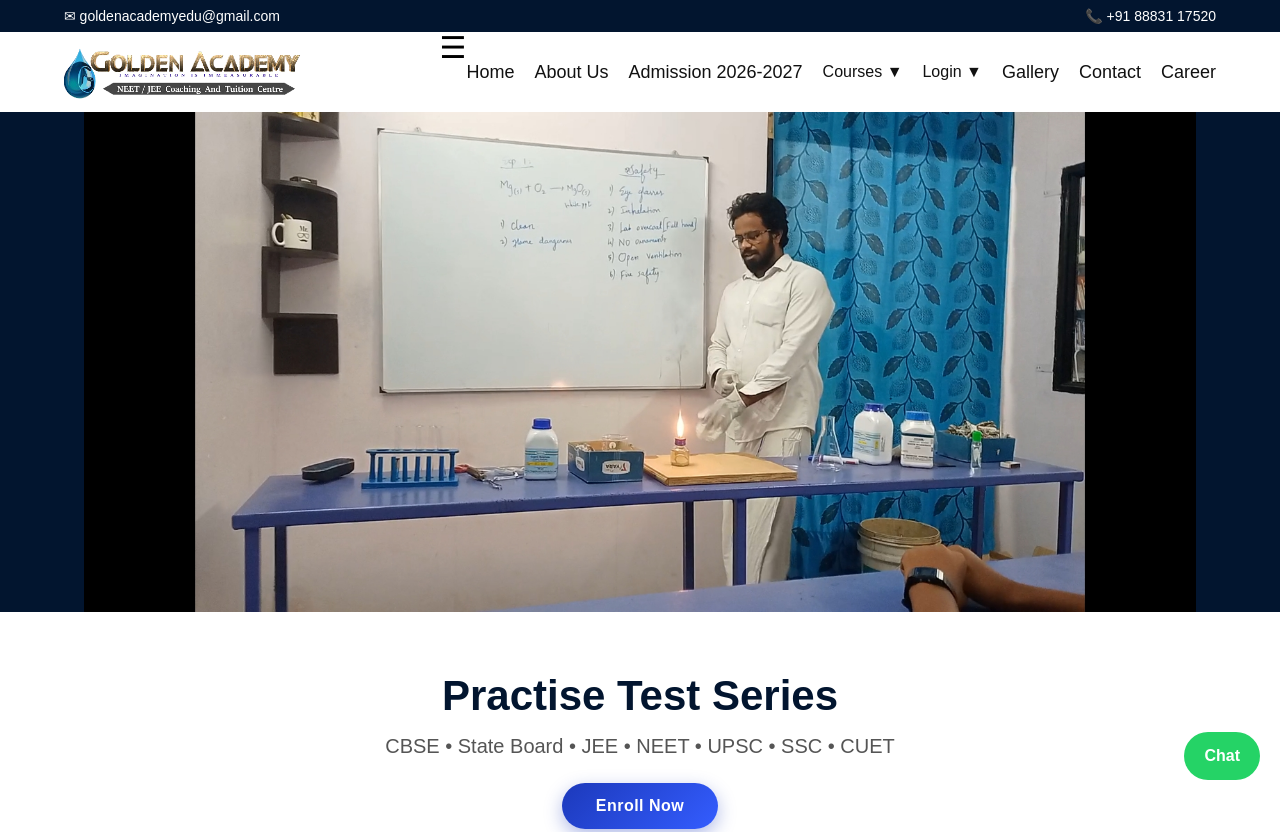
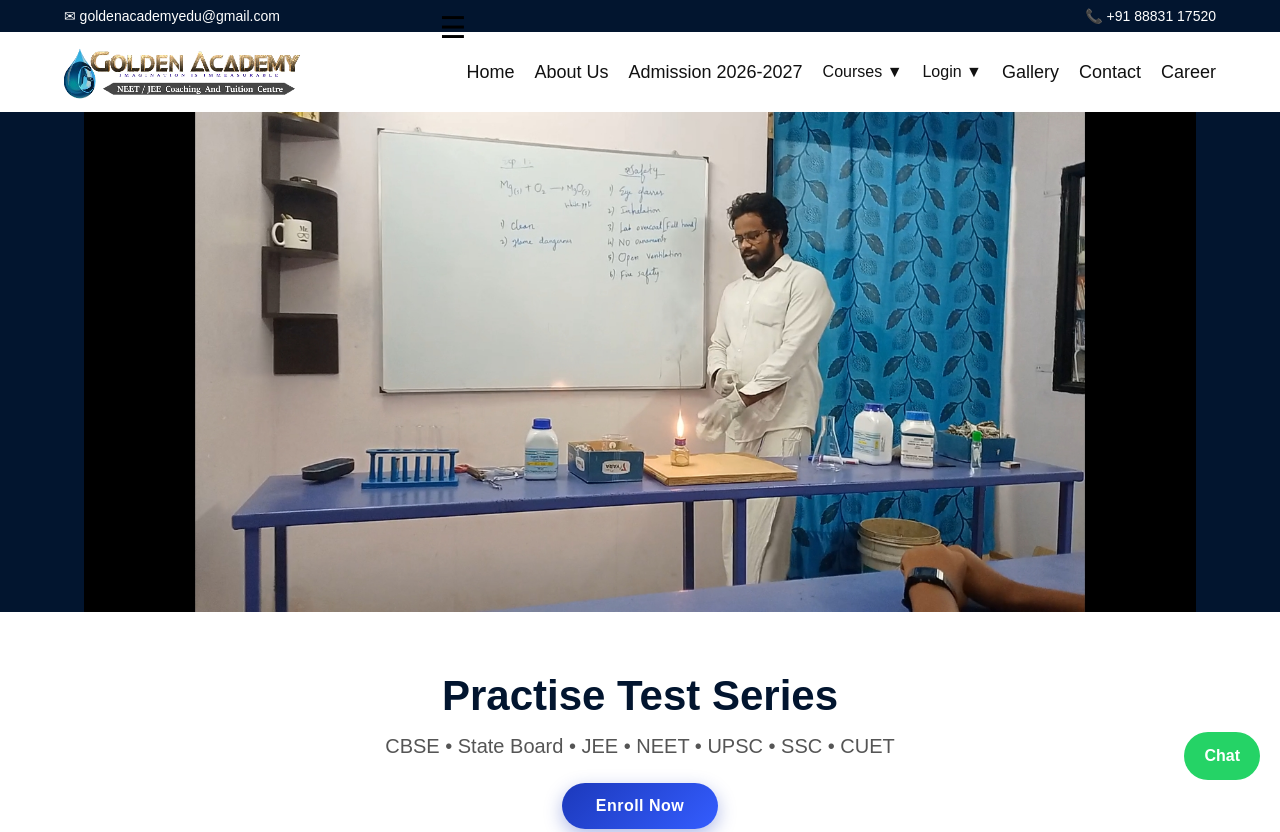
Before and after one commit to goldenacademyedu/goldenkalvi.netlify.app, a plain HTML site: page index.html in a window 1280 px wide. Shown: the top 832 px of the page. Drawn offline with Linux system fonts and the light colour scheme; grey boxes are pictures that could not be loaded.

Commit message:
Update style.css

```diff
--- a/style.css
+++ b/style.css
@@ -44,7 +44,7 @@ body {
   cursor:pointer;
   margin-left:auto;
   position:relative;
-  top:-25px;
+  top:-45px;
 }
 
 /* DROPDOWN */
```
